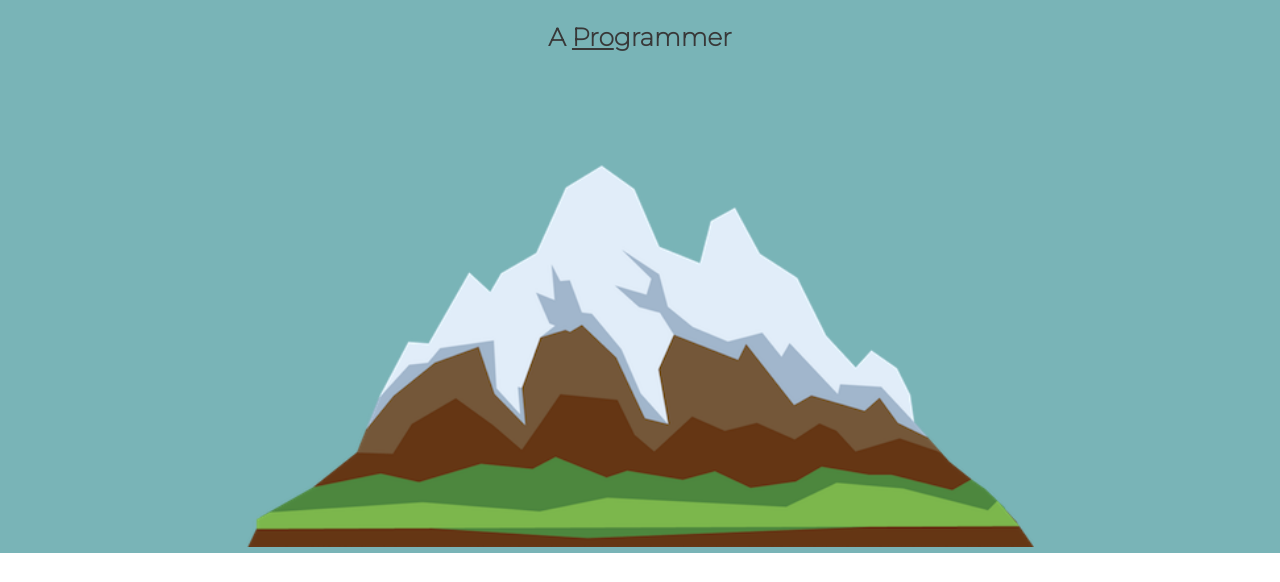
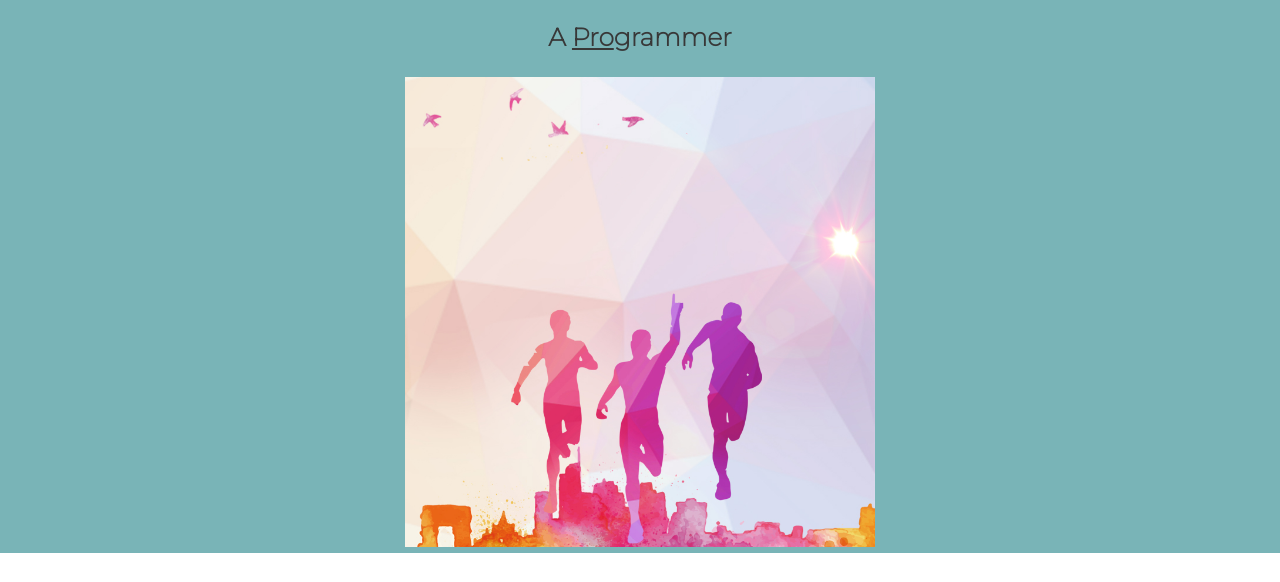
Before and after one commit to Shrey502/practice-site-using-HTML-CSS, a plain HTML site: page index.html in a window 1280 px wide. Shown: the part 370-952 px from the top of the page. Drawn offline with Linux system fonts and the light colour scheme.

Commit message:
Update index.html

```diff
--- a/index.html
+++ b/index.html
@@ -17,7 +17,7 @@
         <p>
             <h3 class="a">A <span class="pro">Pro</span>grammer</h3>
         </p>
-        <img class="mountain-img" src="images/mountain.png" alt="mountain-img">
+        <img class="mountain-img" src="images\—Pngtree—positive energy running poster background_1001417.jpg" alt="mountain-img">
     </div>
     <div class="middle-container">
         <div class="profile">
```
